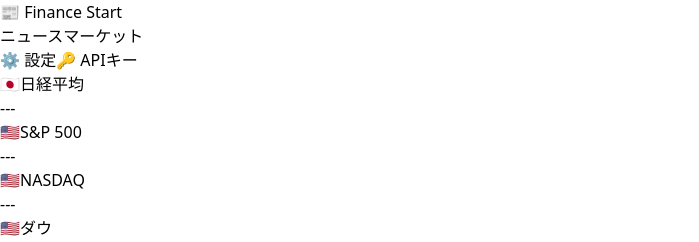
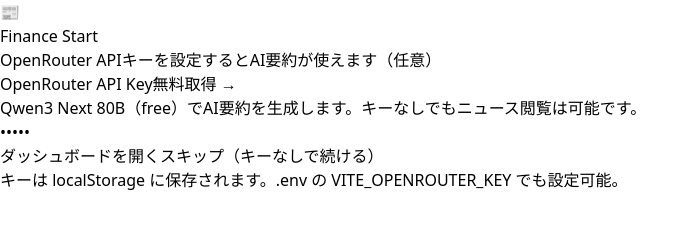
Before and after one commit to tehuyoryu-cpu/finance-start3110, a React (Vite) app: page / in a window 1280 px wide. Shown: the top 242 px of the page, without its empty margins (0-699 px from the left). Built offline with nearby package versions, Linux system fonts and the light colour scheme; no server answers.

Commit message:
Fix: show setup only once, remember skip

```diff
--- a/src/App.tsx
+++ b/src/App.tsx
@@ -1,18 +1,24 @@
 import { useState, useEffect } from 'react'
-import { hasOpenRouterKey } from './components/ApiKeySetup'
 import ApiKeySetup from './components/ApiKeySetup'
 import Dashboard from './components/Dashboard'
 
+const SKIP_KEY = 'setup_skipped'
+
 export default function App() {
-  const [status, setStatus] = useState<'loading' | 'setup' | 'ready'>('loading')
+  const [ready, setReady] = useState(false)
+  const [showSetup, setShowSetup] = useState(false)
 
   useEffect(() => {
-    // OpenRouterキーがあればそのままready、なければsetup画面（スキップ可能）
-    const ok = hasOpenRouterKey()
-    setStatus(ok ? 'ready' : 'setup')
+    const hasKey     = !!localStorage.getItem('openrouter_key')
+    const hasSkipped = !!localStorage.getItem(SKIP_KEY)
+    if (hasKey || hasSkipped) {
+      setReady(true)
+    } else {
+      setShowSetup(true)
+    }
   }, [])
 
-  if (status === 'loading') {
+  if (!ready && !showSetup) {
     return (
       <div className="min-h-screen bg-zinc-950 flex items-center justify-center">
         <div className="text-zinc-400 text-sm animate-pulse">起動中...</div>
@@ -20,8 +26,12 @@
     )
   }
 
-  if (status === 'setup') {
-    return <ApiKeySetup onComplete={() => setStatus('ready')} />
+  if (showSetup) {
+    return <ApiKeySetup onComplete={() => {
+      localStorage.setItem(SKIP_KEY, '1')
+      setShowSetup(false)
+      setReady(true)
+    }} />
   }
 
   return <Dashboard />
```
